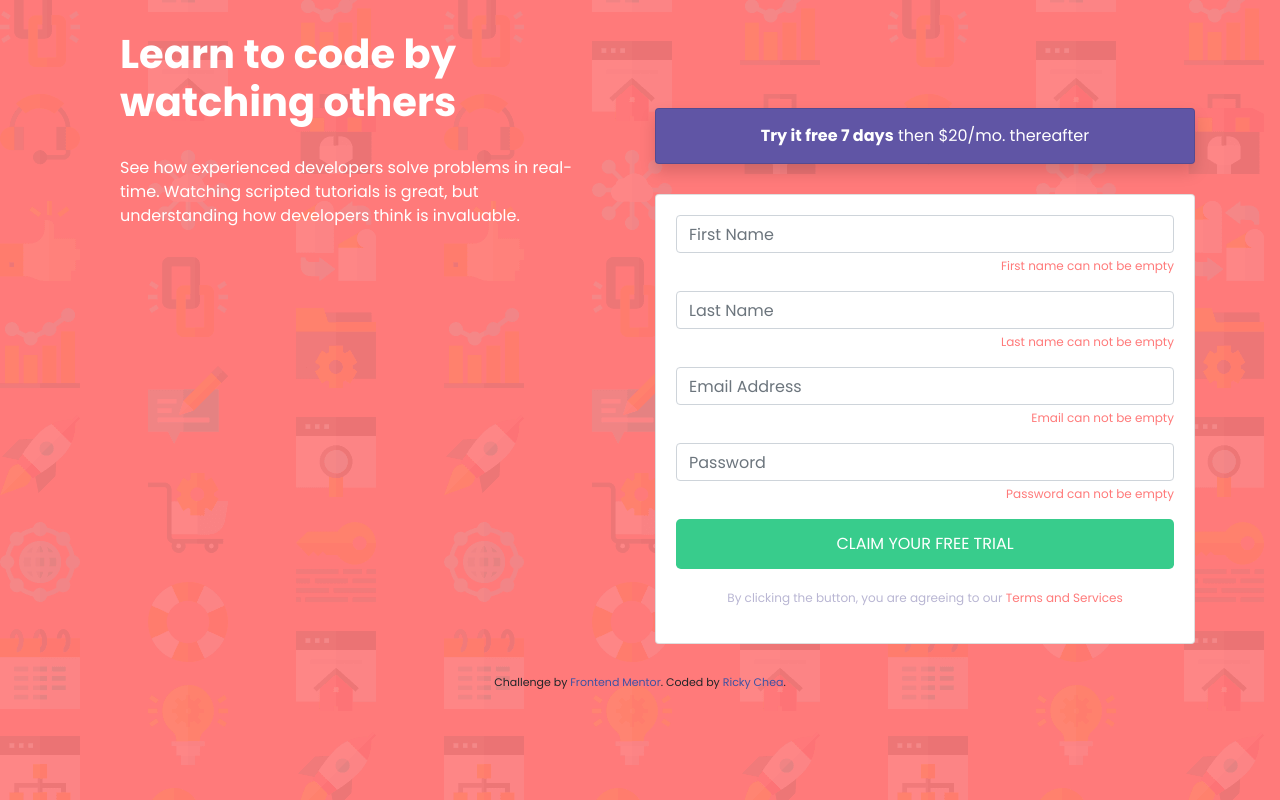
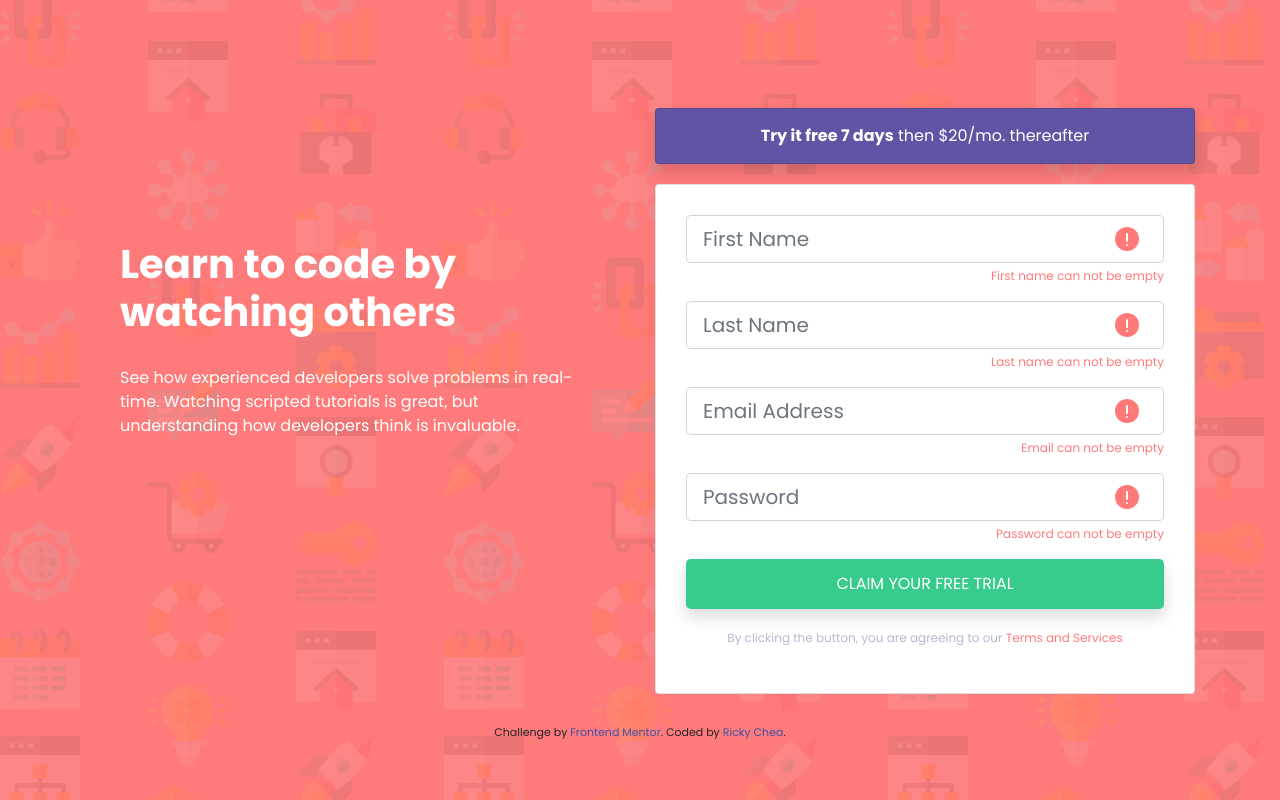
Before and after one commit to voyage11/intro-component-with-signup-form, a plain HTML site: page index.html in a window 1280 px wide. Drawn offline with nearby package versions, Linux system fonts and the light colour scheme.

Commit message:
- align center

```diff
--- a/css/styles.css
+++ b/css/styles.css
@@ -5,6 +5,7 @@ body {
   background-color: #ff7a7a;
   background-color: hsl(0, 100%, 74%);
 }
+
 
 .attribution {
   font-size: 11px;
@@ -66,7 +67,7 @@ a, a:hover {
   color: white;
   text-align: center;
   padding: 15px 0;
-  margin-bottom: 30px;
+  margin-bottom: 20px;
   margin-top: 20%;
 }
 
@@ -76,3 +77,24 @@ a, a:hover {
   color: #ff7a7a;
   color: hsl(0, 100%, 74%);
 }
+
+.card-body {
+  padding: 30px;
+}
+
+.add-padding-left-right {
+  padding: 0 50px 0 20px;
+}
+
+.form-group {
+  position: relative;
+}
+.error-icon {
+  position: absolute;
+  right: 25px;
+  top: 12px;
+}
+
+.col-6 {
+  height: 100%;
+}
--- a/index.html
+++ b/index.html
@@ -12,7 +12,7 @@
 <body>
 
   <main class="container">
-    <div class="row">
+    <div class="row align-items-center">
       <div class="col-6 add-padding">
         <h1>Learn to code by watching others</h1>
         <p>See how experienced developers solve problems in real-time. Watching scripted tutorials is great,
@@ -28,30 +28,30 @@
             <div class="card-body">
               <form class="" action="index.html" method="post">
                 <div class="form-group">
-                <input type="text" class="form-control" name="fname" value="" placeholder="First Name">
+                  <input type="text" class="form-control form-control-lg" name="fname" value="" placeholder="First Name">
+                  <img src="images/icon-error.svg" alt="" class="error-icon" id="fname-warning-icon">
                   <small id="fname-warning" class="form-text">First name can not be empty</small>
                 </div>
                 <div class="form-group">
-                <input type="text" class="form-control" name="lname" value="" placeholder="Last Name">
+                  <input type="text" class="form-control form-control-lg" name="lname" value="" placeholder="Last Name">
+                  <img src="images/icon-error.svg" alt="" class="error-icon" id="lname-warning-icon">
                   <small id="lname-warning" class="form-text">Last name can not be empty</small>
                 </div>
                 <div class="form-group">
-                <input type="text" class="form-control" name="email" value="" placeholder="Email Address">
+                  <input type="text" class="form-control form-control-lg" name="email" value="" placeholder="Email Address">
+                  <img src="images/icon-error.svg" alt="" class="error-icon" id="email-warning-icon">
                   <small id="email-warning" class="form-text">Email can not be empty</small>
                 </div>
                 <div class="form-group">
-                <input type="text" class="form-control" name="password" value="" placeholder="Password">
+                  <input type="text" class="form-control form-control-lg" name="password" value="" placeholder="Password">
+                  <img src="images/icon-error.svg" alt="" class="error-icon" id="password-warning-icon">
                   <small id="password-warning" class="form-text">Password can not be empty</small>
                 </div>
-              <button type="button" class="btn btn-lg btn-block" name="button">Claim your free trial</button>
+                <button type="button" class="btn btn-lg btn-block shadow" name="button">Claim your free trial</button>
                 <p class="agreement">By clicking the button, you are agreeing to our <a href="#">Terms and Services</a></p>
               </form>
             </div>
           </div>
-
-
-
-
       </div>
     </div>
   </main>
```
Lines whose indentation alone changed are shown as unchanged.
